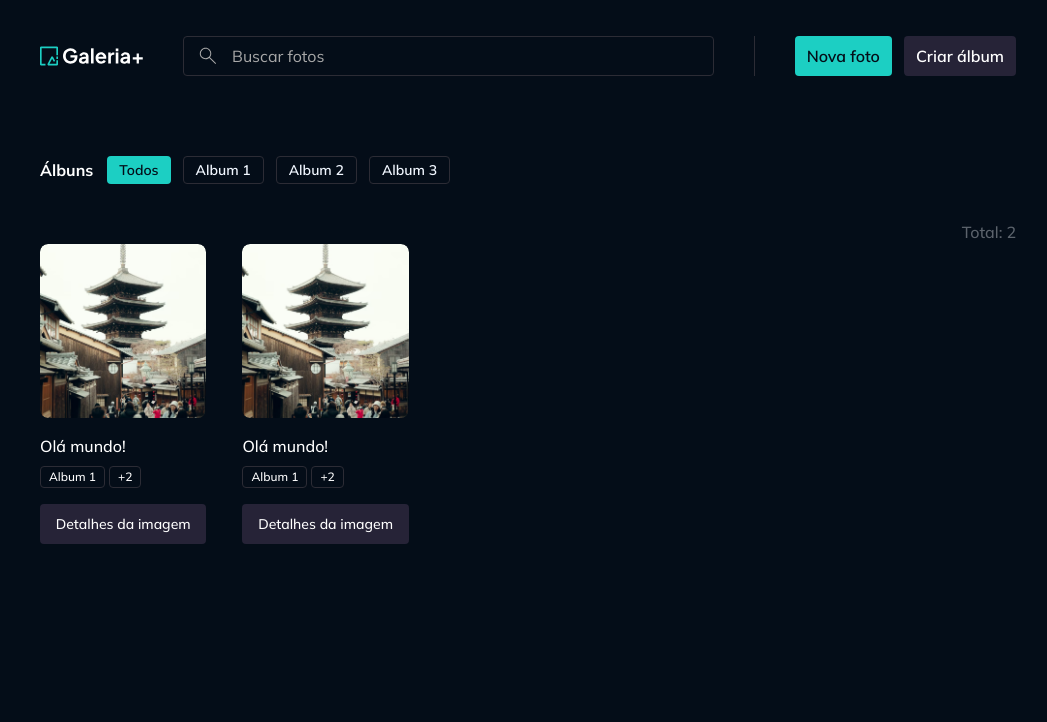
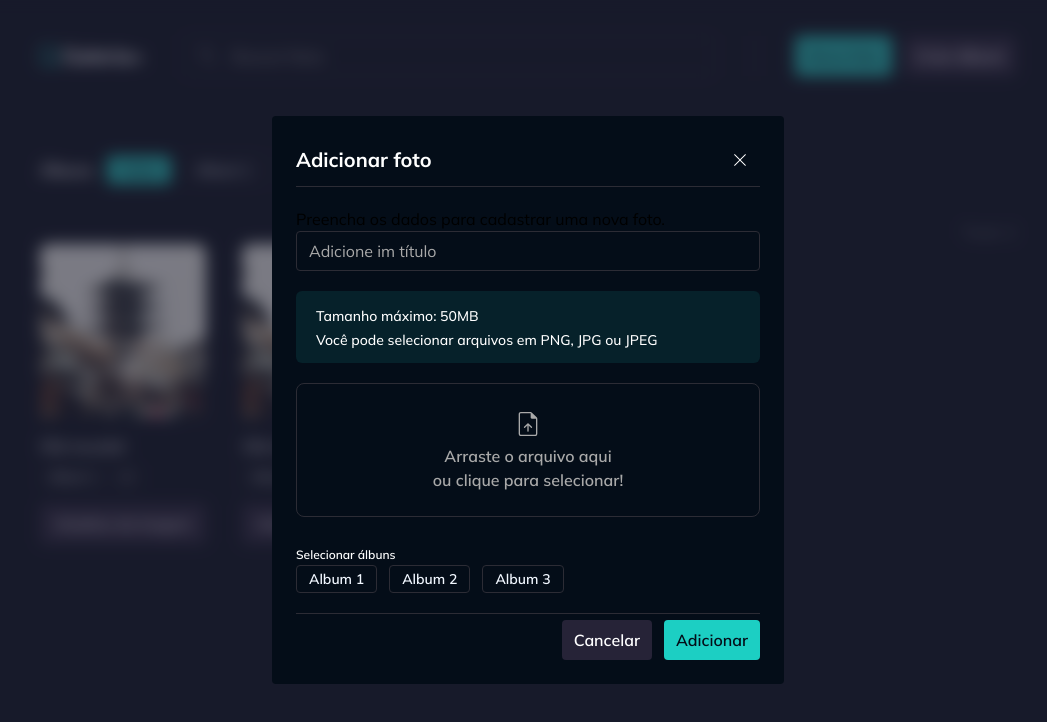
Before and after one commit to YasminFerrariDias/gallery-plus, a React (Vite) app: page / in a window 1280 px wide. Both pictures are taken after a click on the button "Nova foto". Shown: the top 722 px of the page, without its empty margins (112-1159 px from the left). Built offline with nearby package versions, Linux system fonts and the light colour scheme.

Commit message:
Mock do dialog de “Adicionar foto” - Layout

```diff
--- a/src/components/main-header.tsx
+++ b/src/components/main-header.tsx
@@ -5,6 +5,7 @@
 import Button from "./button";
 import PhotosSearch from "./photos-search";
 import Divider from "./divider";
+import PhotoNewDialog from "../contexts/photos/components/photo-new-dialog";
 
 interface MainHeaderProps extends React.ComponentProps<typeof Container> { }
 
@@ -23,7 +24,7 @@
       <Divider orientation="vertical" className="h-10" />
 
       <div className="flex items-center gap-3">
-        <Button>Nova foto</Button>
+        <PhotoNewDialog trigger={<Button>Nova foto</Button>} />
         <Button variant="secondary">Criar álbum</Button>
       </div>
     </Container>
--- /dev/null
+++ b/src/contexts/photos/components/photo-new-dialog.tsx
@@ -0,0 +1,94 @@
+import { useForm } from "react-hook-form";
+import Alert from "../../../components/alert";
+import Button from "../../../components/button";
+import { Dialog, DialogBody, DialogClose, DialogContent, DialogFooter, DialogHeader, DialogTrigger } from "../../../components/dialog";
+import ImagePreview from "../../../components/image-preview";
+import InputSingleFile from "../../../components/input-single-file";
+import InputText from "../../../components/input-text";
+import Skeleton from "../../../components/skeleton";
+import Text from "../../../components/text";
+import type { Album } from "../../albums/models/album";
+import { DialogDescription } from "@radix-ui/react-dialog";
+
+interface PhotoNewDialogProps {
+  trigger: React.ReactNode
+}
+
+export default function PhotoNewDialog({ trigger }: PhotoNewDialogProps) {
+  const form = useForm()
+
+  // Apenas mock
+  const isLoadingAlbum = false;
+  const albums: Album[] = [
+    { id: " 3421", title: "Album 1" },
+    { id: " 3426", title: "Album 2" },
+    { id: " 3341", title: "Album 3" }
+  ]
+
+  return (
+    <Dialog>
+      <DialogTrigger asChild>{trigger}</DialogTrigger>
+      <DialogContent>
+        <DialogHeader>Adicionar foto</DialogHeader>
+
+        <DialogDescription>
+          Preencha os dados para cadastrar uma nova foto.
+        </DialogDescription>
+
+        <DialogBody className="flex flex-col gap-5">
+          <InputText
+            placeholder="Adicione im título"
+            maxLength={255}
+          />
+
+          <Alert>
+            Tamanho máximo: 50MB
+            <br />
+            Você pode selecionar arquivos em PNG, JPG ou JPEG
+          </Alert>
+
+          <InputSingleFile
+            form={form}
+            allowedExtensions={['png', 'jpg', 'jpeg']}
+            maxFileSizeInMB={50}
+            replaceBy={
+              <ImagePreview
+                className='w-full h-56'
+              />
+            }
+          />
+
+          <div className="space-y-3">
+            <Text variant="label-small">Selecionar álbuns</Text>
+
+            <div className="flex flex-wrap gap-3">
+              {!isLoadingAlbum && albums.length > 0 && albums.map((album) => (
+                <Button
+                  key={album.id}
+                  variant="ghost"
+                  size="sm"
+                  className="truncate"
+                >
+                  {album.title}
+                </Button>
+              ))}
+
+              {isLoadingAlbum && Array.from({ length: 5 }).map((_, index) => (
+                <Skeleton key={`album-loading-${index}`} className="w-20 h-7" />
+              ))}
+            </div>
+          </div>
+        </DialogBody>
+
+        <DialogFooter>
+          <DialogClose asChild>
+            <Button variant="secondary">Cancelar</Button>
+          </DialogClose>
+          <Button>
+            Adicionar
+          </Button>
+        </DialogFooter>
+      </DialogContent>
+    </Dialog>
+  )
+}
```
